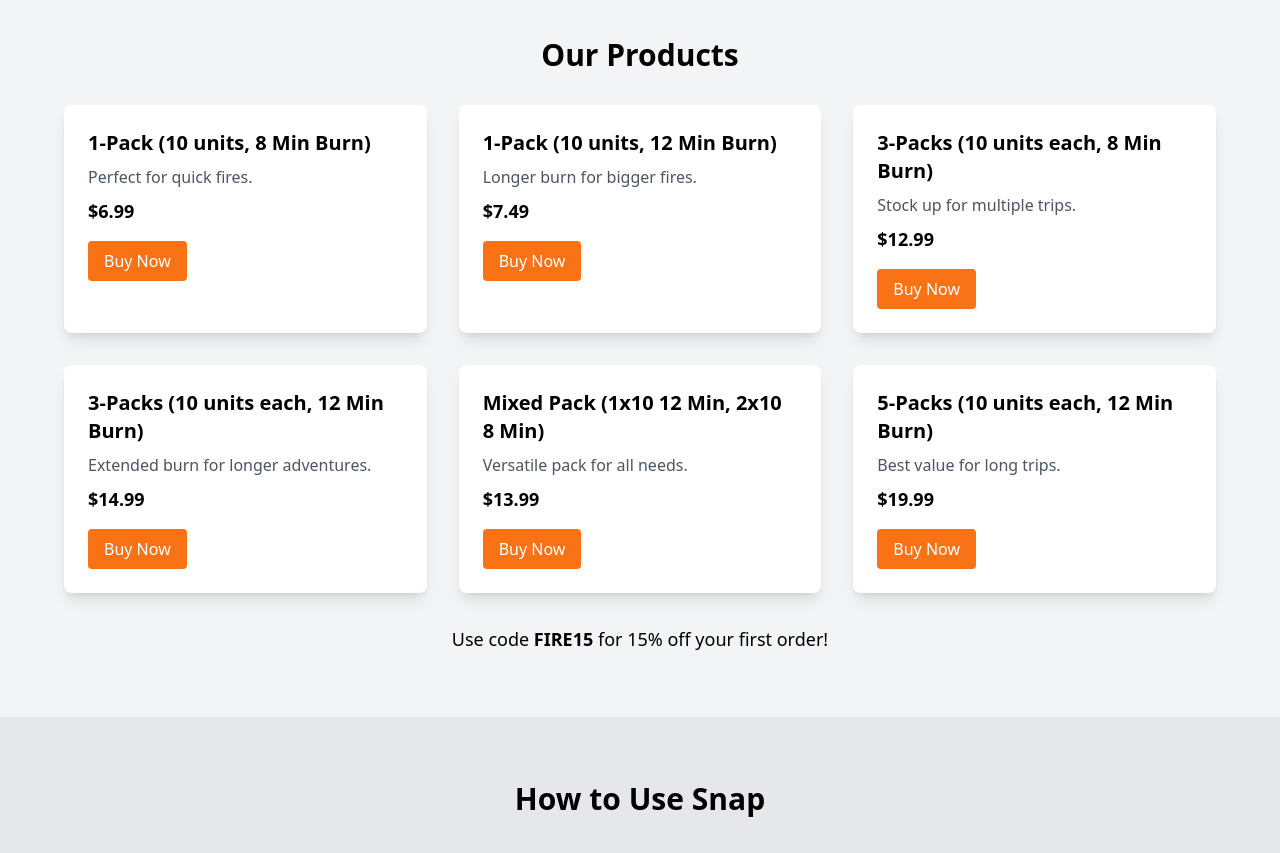
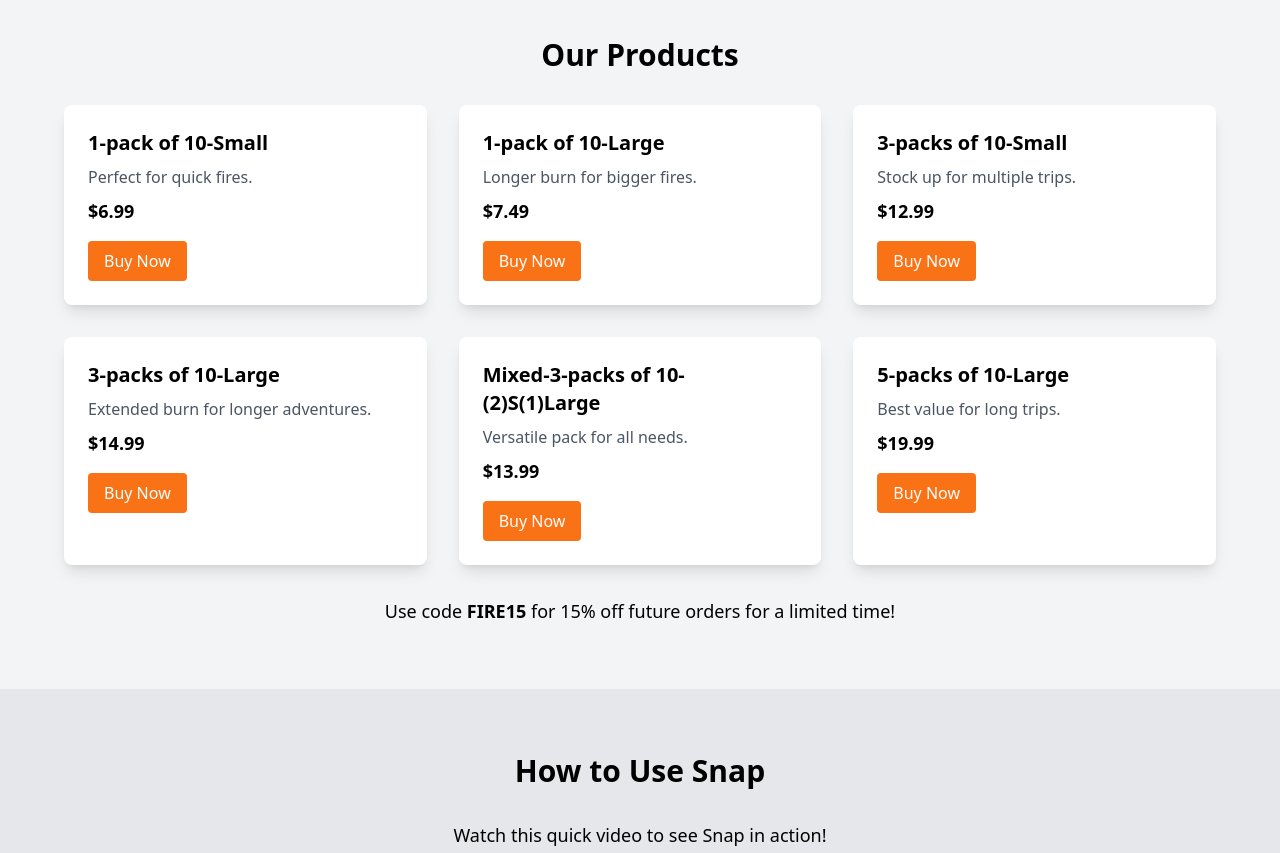
Before and after one commit to ryyanbrrown/snapspark, a website: page index.html in a window 1280 px wide. Shown: the part 700-1553 px from the top of the page. Drawn offline with nearby package versions, Linux system fonts and the light colour scheme; a script that the page names is missing.

Commit message:
Finaly updates today

```diff
--- a/index.html
+++ b/index.html
@@ -32,43 +32,43 @@
         <h2 class="text-3xl font-bold text-center mb-8">Our Products</h2>
         <div class="grid grid-cols-1 md:grid-cols-3 gap-8 max-w-6xl mx-auto">
             <div class="bg-white p-6 rounded-lg shadow-lg">
-                <h3 class="text-xl font-semibold">1-Pack (10 units, 8 Min Burn)</h3>
+                <h3 class="text-xl font-semibold">1-pack of 10-Small</h3>
                 <p class="mt-2 text-gray-600">Perfect for quick fires.</p>
                 <p class="mt-2 text-lg font-bold">$6.99</p>
-                <button class="buy-button mt-4 inline-block bg-orange-500 text-white py-2 px-4 rounded hover:bg-orange-600" data-price="699" data-product="1-pack-8min">Buy Now</button>
+                <button class="buy-button mt-4 inline-block bg-orange-500 text-white py-2 px-4 rounded hover:bg-orange-600" data-price="699" data-product="1-pack of 10-Small">Buy Now</button>
             </div>
             <div class="bg-white p-6 rounded-lg shadow-lg">
-                <h3 class="text-xl font-semibold">1-Pack (10 units, 12 Min Burn)</h3>
+                <h3 class="text-xl font-semibold">1-pack of 10-Large</h3>
                 <p class="mt-2 text-gray-600">Longer burn for bigger fires.</p>
                 <p class="mt-2 text-lg font-bold">$7.49</p>
-                <button class="buy-button mt-4 inline-block bg-orange-500 text-white py-2 px-4 rounded hover:bg-orange-600" data-price="749" data-product="1-pack-12min">Buy Now</button>
+                <button class="buy-button mt-4 inline-block bg-orange-500 text-white py-2 px-4 rounded hover:bg-orange-600" data-price="749" data-product="1-pack of 10-Large">Buy Now</button>
             </div>
             <div class="bg-white p-6 rounded-lg shadow-lg">
-                <h3 class="text-xl font-semibold">3-Packs (10 units each, 8 Min Burn)</h3>
+                <h3 class="text-xl font-semibold">3-packs of 10-Small</h3>
                 <p class="mt-2 text-gray-600">Stock up for multiple trips.</p>
                 <p class="mt-2 text-lg font-bold">$12.99</p>
-                <button class="buy-button mt-4 inline-block bg-orange-500 text-white py-2 px-4 rounded hover:bg-orange-600" data-price="1299" data-product="3-packs-8min">Buy Now</button>
+                <button class="buy-button mt-4 inline-block bg-orange-500 text-white py-2 px-4 rounded hover:bg-orange-600" data-price="1299" data-product="3-packs of 10-Small">Buy Now</button>
             </div>
             <div class="bg-white p-6 rounded-lg shadow-lg">
-                <h3 class="text-xl font-semibold">3-Packs (10 units each, 12 Min Burn)</h3>
+                <h3 class="text-xl font-semibold">3-packs of 10-Large</h3>
                 <p class="mt-2 text-gray-600">Extended burn for longer adventures.</p>
                 <p class="mt-2 text-lg font-bold">$14.99</p>
-                <button class="buy-button mt-4 inline-block bg-orange-500 text-white py-2 px-4 rounded hover:bg-orange-600" data-price="1499" data-product="3-packs-12min">Buy Now</button>
+                <button class="buy-button mt-4 inline-block bg-orange-500 text-white py-2 px-4 rounded hover:bg-orange-600" data-price="1499" data-product="3-packs of 10-Large">Buy Now</button>
             </div>
             <div class="bg-white p-6 rounded-lg shadow-lg">
-                <h3 class="text-xl font-semibold">Mixed Pack (1x10 12 Min, 2x10 8 Min)</h3>
+                <h3 class="text-xl font-semibold">Mixed-3-packs of 10-(2)S(1)Large</h3>
                 <p class="mt-2 text-gray-600">Versatile pack for all needs.</p>
                 <p class="mt-2 text-lg font-bold">$13.99</p>
-                <button class="buy-button mt-4 inline-block bg-orange-500 text-white py-2 px-4 rounded hover:bg-orange-600" data-price="1399" data-product="mixed-pack">Buy Now</button>
+                <button class="buy-button mt-4 inline-block bg-orange-500 text-white py-2 px-4 rounded hover:bg-orange-600" data-price="1399" data-product="Mixed-3-packs of 10-(2)Small(1)Large">Buy Now</button>
             </div>
             <div class="bg-white p-6 rounded-lg shadow-lg">
-                <h3 class="text-xl font-semibold">5-Packs (10 units each, 12 Min Burn)</h3>
+                <h3 class="text-xl font-semibold">5-packs of 10-Large</h3>
                 <p class="mt-2 text-gray-600">Best value for long trips.</p>
                 <p class="mt-2 text-lg font-bold">$19.99</p>
-                <button class="buy-button mt-4 inline-block bg-orange-500 text-white py-2 px-4 rounded hover:bg-orange-600" data-price="1999" data-product="5-packs-12min">Buy Now</button>
+                <button class="buy-button mt-4 inline-block bg-orange-500 text-white py-2 px-4 rounded hover:bg-orange-600" data-price="1999" data-product="5-packs of 10-Large">Buy Now</button>
             </div>
         </div>
-        <p class="text-center mt-8 text-lg">Use code <span class="font-bold">FIRE15</span> for 15% off your first order!</p>
+        <p class="text-center mt-8 text-lg">Use code <span class="font-bold">FIRE15</span> for 15% off future orders for a limited time!</p>
     </section>
 
     <!-- How to Use Section -->
```
